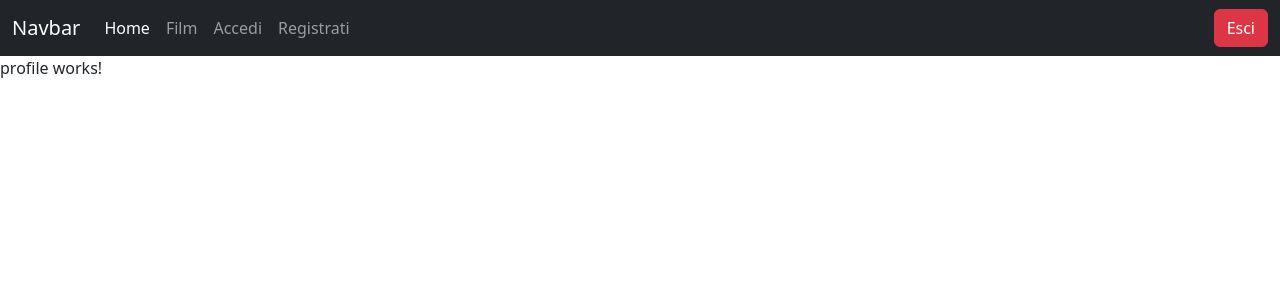
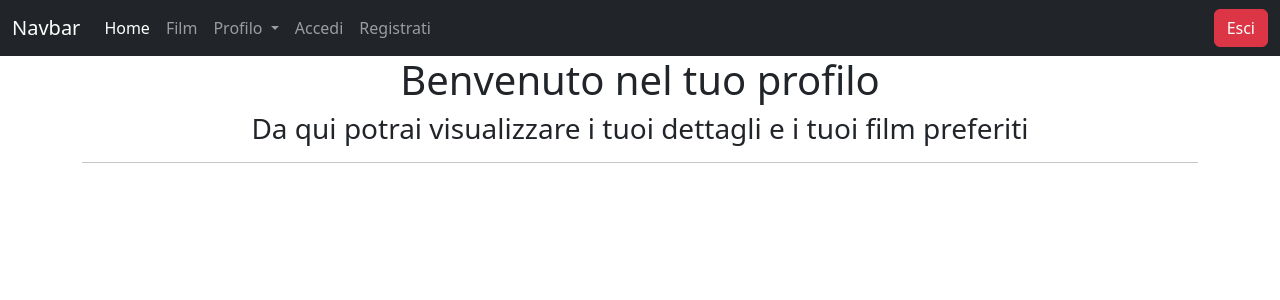
Before and after one commit to dadegi/FS0223, an Angular app in the folder Sett12/film/: page /profile in a window 1280 px wide. Shown: the top 300 px of the page. Built offline with nearby package versions, Linux system fonts and the light colour scheme.

Commit message:
Recap Angular - Progetto movies

```diff
--- /dev/null
+++ b/Sett12/film/src/app/components/details/details.component.html
@@ -0,0 +1 @@
+<h3>I tuoi dettagli utente:</h3>
--- /dev/null
+++ b/Sett12/film/src/app/components/details/details.component.ts
@@ -0,0 +1,15 @@
+import { Component, OnInit } from '@angular/core';
+
+@Component({
+  selector: 'app-details',
+  templateUrl: './details.component.html',
+  styleUrls: ['./details.component.scss']
+})
+export class DetailsComponent implements OnInit {
+
+  constructor() { }
+
+  ngOnInit(): void {
+  }
+
+}
--- /dev/null
+++ b/Sett12/film/src/app/components/favorites/favorites.component.html
@@ -0,0 +1 @@
+<h3>I tuoi film preferiti:</h3>
--- /dev/null
+++ b/Sett12/film/src/app/components/favorites/favorites.component.ts
@@ -0,0 +1,15 @@
+import { Component, OnInit } from '@angular/core';
+
+@Component({
+  selector: 'app-favorites',
+  templateUrl: './favorites.component.html',
+  styleUrls: ['./favorites.component.scss']
+})
+export class FavoritesComponent implements OnInit {
+
+  constructor() { }
+
+  ngOnInit(): void {
+  }
+
+}
--- a/Sett12/film/src/app/components/home/home.component.html
+++ b/Sett12/film/src/app/components/home/home.component.html
@@ -2,5 +2,6 @@
     <h1>MOVIE STREAM</h1>
     <hr>
     <h3>Benvenuto nella nostra piattaforma di streaming video!</h3>
-    <h3>Per usufruire dei nostri servizi <a [routerLink]="['/login']">accedi</a> oppure <a [routerLink]="['/register']">registrati</a></h3>
+    <h3>Per usufruire dei nostri servizi <a [routerLink]="['/home/login']">accedi</a> oppure <a [routerLink]="['/register']">registrati</a></h3>
 </div>
+<router-outlet></router-outlet>
--- a/Sett12/film/src/app/components/navbar/navbar.component.html
+++ b/Sett12/film/src/app/components/navbar/navbar.component.html
@@ -8,10 +8,22 @@
         <div class="collapse navbar-collapse d-flex justify-content-between" id="navbarNav">
             <ul class="navbar-nav">
                 <li class="nav-item">
-                    <a class="nav-link active" aria-current="page" [routerLink]="['/']" routerLinkActive="active" [routerLinkActiveOptions]="{exact: true}">Home</a>
+                    <a class="nav-link active" aria-current="page" [routerLink]="['/']" routerLinkActive="active"
+                        [routerLinkActiveOptions]="{exact: true}">Home</a>
                 </li>
                 <li class="nav-item">
                     <a class="nav-link" [routerLink]="['/movies']" routerLinkActive="active">Film</a>
+                </li>
+                <li class="dropdown">
+                    <a class="nav-link dropdown-toggle" [routerLink]="['/profile']" role="button" data-bs-toggle="dropdown"
+                        aria-expanded="false">
+                        Profilo
+                    </a>
+
+                    <ul class="dropdown-menu">
+                        <li><a class="dropdown-item" [routerLink]="['/profile/details']">Dettagli</a></li>
+                        <li><a class="dropdown-item" [routerLink]="['/profile/favorites']">Preferiti</a></li>
+                    </ul>
                 </li>
                 <li class="nav-item">
                     <a class="nav-link" [routerLink]="['/login']" routerLinkActive="active">Accedi</a>
--- a/Sett12/film/src/app/components/profile/profile.component.html
+++ b/Sett12/film/src/app/components/profile/profile.component.html
@@ -1 +1,6 @@
-<p>profile works!</p>
+<div class="container text-center">
+    <h1>Benvenuto nel tuo profilo</h1>
+    <h3>Da qui potrai visualizzare i tuoi dettagli e i tuoi film preferiti</h3>
+    <hr />
+    <router-outlet></router-outlet>
+</div>
```
Also changed, not shown: Sett12/film/src/app/app.module.ts (+27 -2 lines), Sett12/film/src/app/components/details/details.component.scss (added), Sett12/film/src/app/components/favorites/favorites.component.scss (added).
